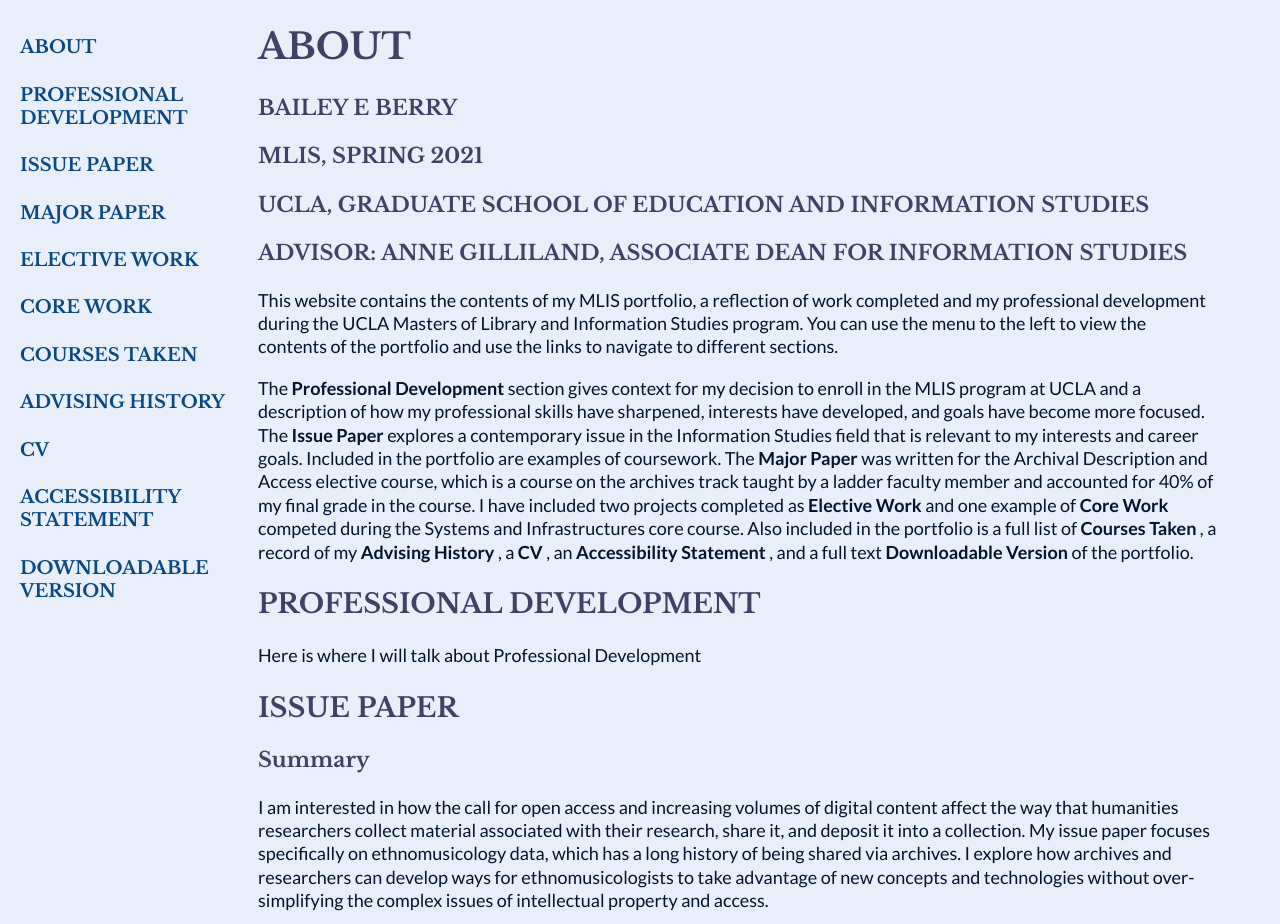
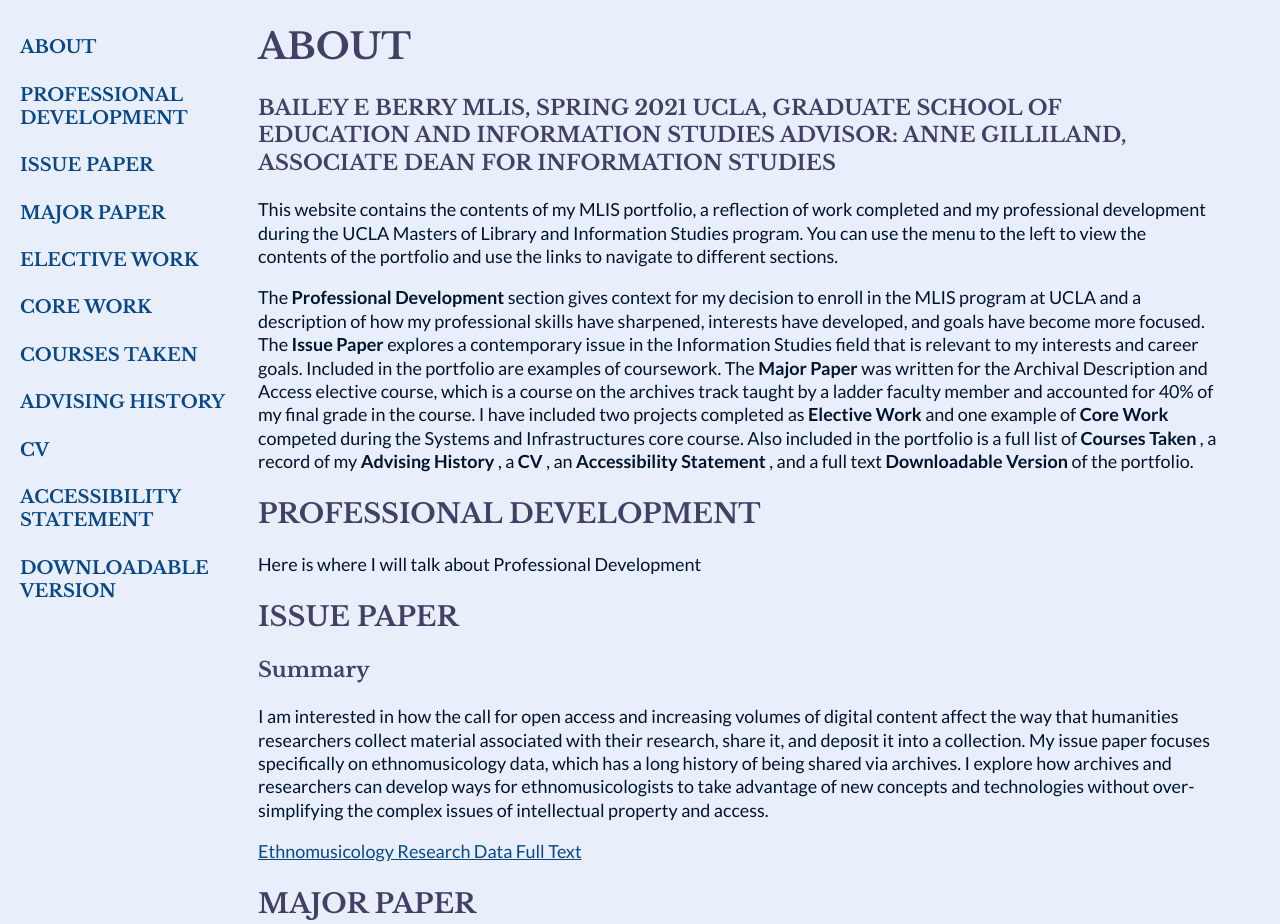
Before and after one commit to Baillizard/baileyeberry, a plain HTML site: page index.html in a window 1280 px wide. Shown: the top 924 px of the page. Drawn offline with nearby package versions, Linux system fonts and the light colour scheme.

Commit message:
Heading Test

```diff
--- a/index.html
+++ b/index.html
@@ -98,10 +98,10 @@
 	<div id="about"></div>
 	<h1> ABOUT </h1>
 
-	<h3>BAILEY E BERRY</h3>
-	<h3>MLIS, SPRING 2021</h3>
-	<h3>UCLA, GRADUATE SCHOOL OF EDUCATION AND INFORMATION STUDIES</h3>
-	<h3>ADVISOR: ANNE GILLILAND, ASSOCIATE DEAN FOR INFORMATION STUDIES</h3>
+	<h3>BAILEY E BERRY
+	MLIS, SPRING 2021
+	UCLA, GRADUATE SCHOOL OF EDUCATION AND INFORMATION STUDIES
+	ADVISOR: ANNE GILLILAND, ASSOCIATE DEAN FOR INFORMATION STUDIES</h3>
 
 
 	<p>This website contains the contents of my MLIS portfolio, a reflection of work completed and my professional development during the UCLA Masters of Library and Information Studies program. You can use the menu to the left to view the contents of the portfolio and use the links to navigate to different sections.</p>
```
